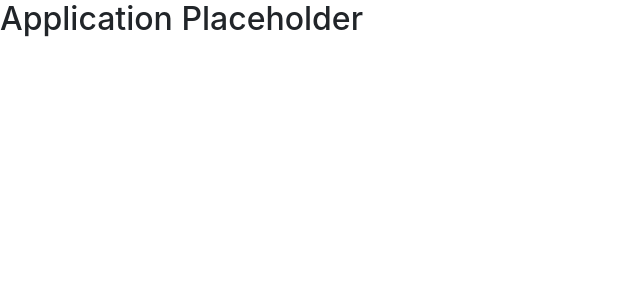
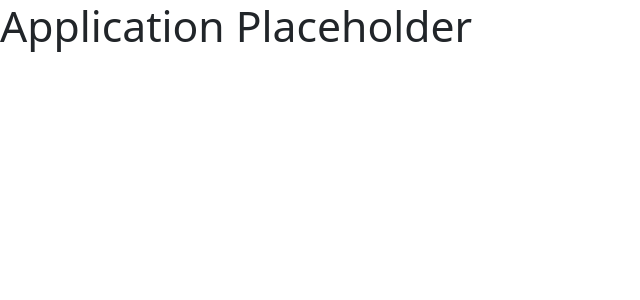
Before and after one commit to alittlebroken/ecommerce-client, a React (Create React App) app: page / in a window 1280 px wide. Shown: the top 300 px of the page, without its empty margins (0-640 px from the left). Built offline with nearby package versions, Linux system fonts and the light colour scheme.

Commit message:
removed unneeded styles

```diff
--- a/src/index.css
+++ b/src/index.css
@@ -1,13 +1,13 @@
-body {
+* {
+  box-sizing: border-box;
   margin: 0;
-  font-family: -apple-system, BlinkMacSystemFont, 'Segoe UI', 'Roboto', 'Oxygen',
-    'Ubuntu', 'Cantarell', 'Fira Sans', 'Droid Sans', 'Helvetica Neue',
-    sans-serif;
-  -webkit-font-smoothing: antialiased;
-  -moz-osx-font-smoothing: grayscale;
+  padding: 0;
 }
 
-code {
-  font-family: source-code-pro, Menlo, Monaco, Consolas, 'Courier New',
-    monospace;
+:root {
+  font-family: Verdana, sans-serif;
+  font-size: 16pt;
+
+  --header-bg: #207868;
+  --brand-color: #897A5F;
 }
```
